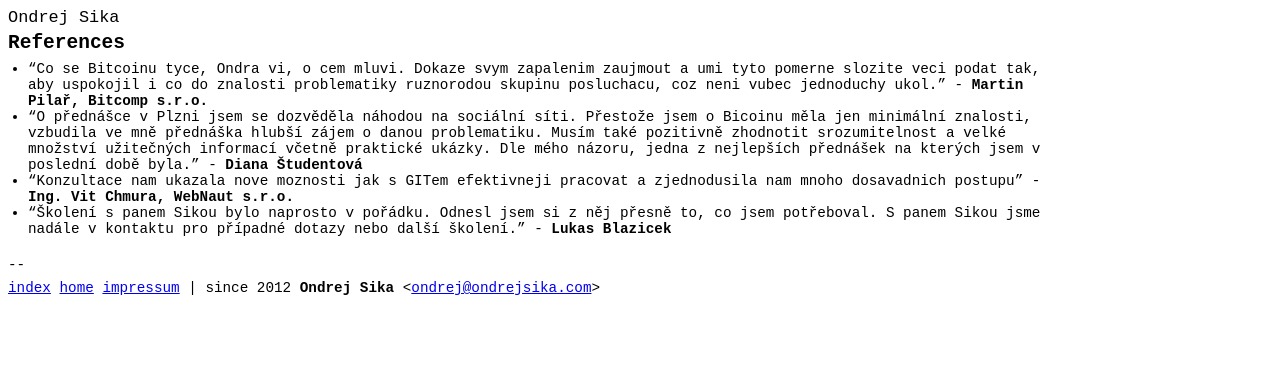
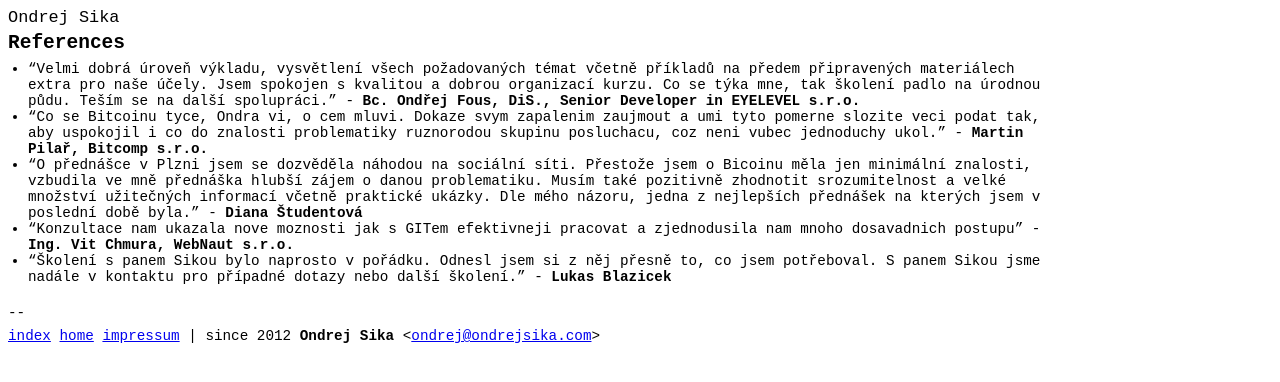
Before and after one commit to ondrejsika/ondrejsika.com, a Jekyll site: the page built from references.md, in a window 1280 px wide. Shown: the top 382 px of the page. Built offline with Jekyll 4.4.1, drawn with Linux system fonts in a browser that asks for light colours; Markdown is read by kramdown in place of the engine named in the settings; comment, search, counter and statistics services are not loaded.

Commit message:
seference - add Ondrej Fous, EYELEVEL

```diff
--- a/references.md
+++ b/references.md
@@ -5,6 +5,7 @@
 
 ## {{ page.title }}
 
+- "Velmi dobrá úroveň výkladu, vysvětlení všech požadovaných témat včetně příkladů na předem připravených materiálech extra pro naše účely. Jsem spokojen s kvalitou a dobrou organizací  kurzu. Co se týka mne, tak školení padlo na úrodnou půdu. Teším se na další spolupráci." - __Bc. Ondřej Fous, DiS., Senior Developer in EYELEVEL s.r.o.__
 - "Co se Bitcoinu tyce, Ondra vi, o cem mluvi. Dokaze svym zapalenim zaujmout a umi tyto pomerne slozite veci podat tak, aby uspokojil i co do znalosti problematiky ruznorodou skupinu posluchacu, coz neni vubec jednoduchy ukol." - __Martin Pilař, Bitcomp s.r.o.__
 - "O přednášce v Plzni jsem se dozvěděla náhodou na sociální síti. Přestože jsem o Bicoinu měla jen minimální znalosti, vzbudila ve mně přednáška hlubší zájem o danou problematiku. Musím také pozitivně zhodnotit srozumitelnost a velké množství užitečných informací včetně praktické ukázky. Dle mého názoru, jedna z nejlepších přednášek na kterých jsem v poslední době byla." - __Diana Študentová__
 - "Konzultace nam ukazala nove moznosti jak s GITem efektivneji pracovat a zjednodusila nam mnoho dosavadnich postupu" - __Ing. Vit Chmura, WebNaut s.r.o.__
```
Also changed, not shown: skoleni/index.md (+1 -0 lines).
